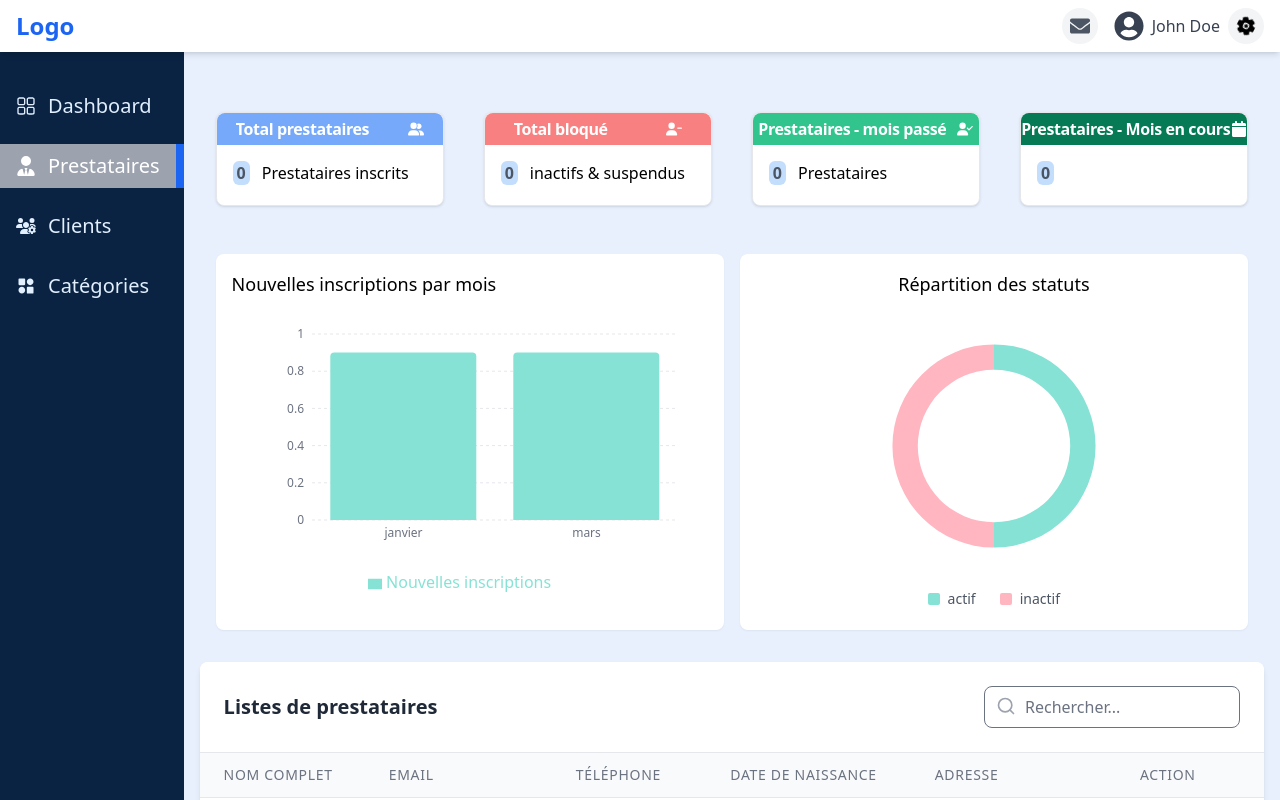
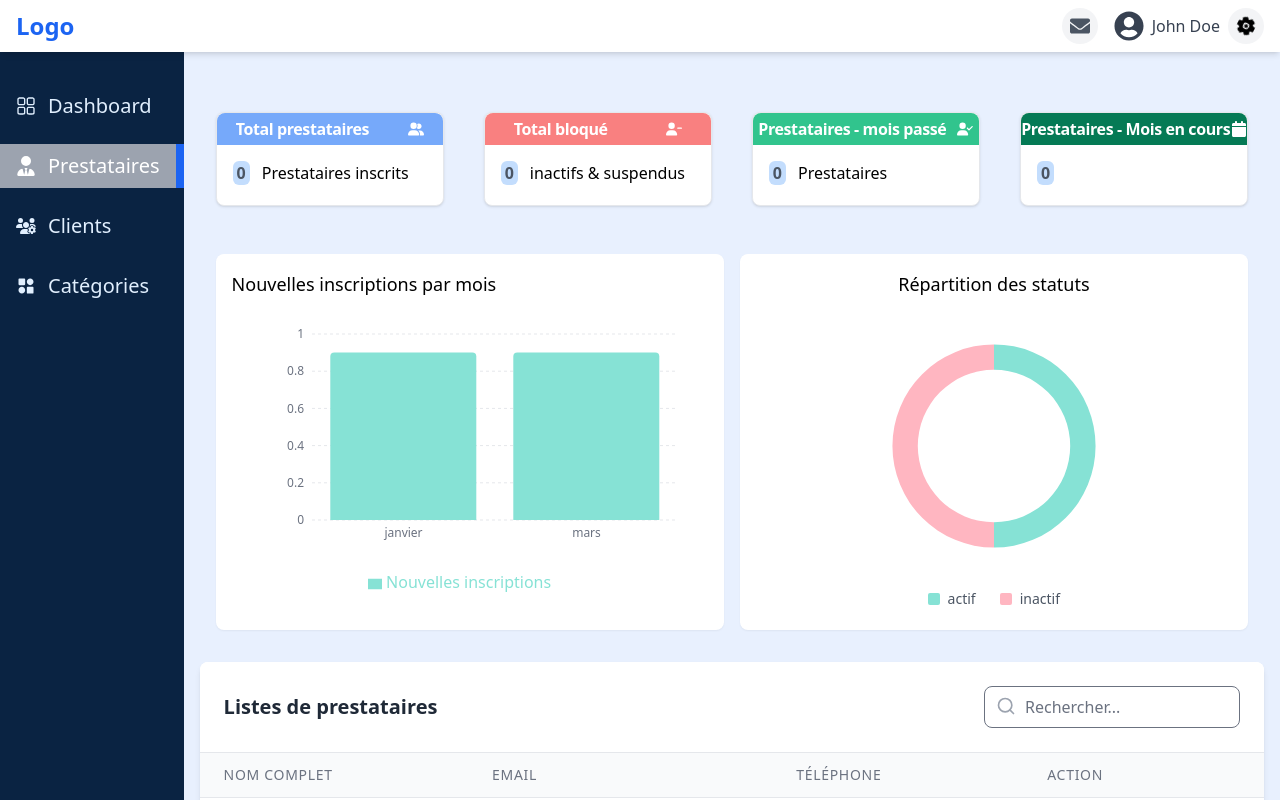
Before and after one commit to fallouwade/frontendTache21, a React (Vite) app: page /dashboardAdmin/prestataire in a window 1280 px wide. Built offline with nearby package versions, Linux system fonts and the light colour scheme.

Commit message:
update structure

```diff
--- a/src/Pages/Prestataire.jsx
+++ b/src/Pages/Prestataire.jsx
@@ -21,14 +21,6 @@ export default function Prestataire() {
       header: 'Téléphone',
       accessorKey: 'phone',
     },
-    {
-      header: 'Date de naissance',
-      accessorKey: 'birthDate',
-    },
-    {
-      header: 'Adresse',
-      accessorKey: 'address',
-    }
   ];
 
   const data = [
@@ -37,88 +29,66 @@ export default function Prestataire() {
       email: 'john@example.com',
       phone: '+1 234 567 890',
       birthDate: '15/04/1990',
-      address: '123 Rue Example, Ville',
-      action: '<button>Consulter</button>'
     },
     {
       fullName: 'John Doe',
       email: 'john@example.com',
       phone: '+1 234 567 890',
       birthDate: '15/04/1990',
-      address: '123 Rue Example, Ville',
-      action: '<button>Consulter</button>'
     },
     {
       fullName: 'John Doe',
       email: 'john@example.com',
       phone: '+1 234 567 890',
       birthDate: '15/04/1990',
-      address: '123 Rue Example, Ville',
-      action: '<button>Consulter</button>'
     },
     {
       fullName: 'John Doe',
       email: 'john@example.com',
       phone: '+1 234 567 890',
       birthDate: '15/04/1990',
-      address: '123 Rue Example, Ville',
-      action: '<button>Consulter</button>'
     },
     {
       fullName: 'John Doe',
       email: 'john@example.com',
       phone: '+1 234 567 890',
       birthDate: '15/04/1990',
-      address: '123 Rue Example, Ville',
-      action: '<button>Consulter</button>'
     },
     {
       fullName: 'John Doe',
       email: 'john@example.com',
       phone: '+1 234 567 890',
       birthDate: '15/04/1990',
-      address: '123 Rue Example, Ville',
-      action: '<button>Consulter</button>'
     },
     {
       fullName: 'John Doe',
       email: 'john@example.com',
       phone: '+1 234 567 890',
       birthDate: '15/04/1990',
-      address: '123 Rue Example, Ville',
-      action: '<button>Consulter</button>'
     },
     {
       fullName: 'John Doe',
       email: 'john@example.com',
       phone: '+1 234 567 890',
       birthDate: '15/04/1990',
-      address: '123 Rue Example, Ville',
-      action: '<button>Consulter</button>'
     },
     {
       fullName: 'John Doe',
       email: 'john@example.com',
       phone: '+1 234 567 890',
       birthDate: '15/04/1990',
-      address: '123 Rue Example, Ville',
-      action: '<button>Consulter</button>'
     },
     {
       fullName: 'John Doe',
       email: 'john@example.com',
       phone: '+1 234 567 890',
       birthDate: '15/04/1990',
-      address: '123 Rue Example, Ville',
-      action: '<button>Consulter</button>'
     },
     {
       fullName: 'John Doe',
       email: 'john@example.com',
       phone: '+1 234 567 890',
       birthDate: '15/04/1990',
-      address: '123 Rue Example, Ville',
-      action: '<button>Consulter</button>'
     },
     // Ajoutez plus de données ici
   ];
--- a/src/Pages/ProfilPrestataire.jsx
+++ b/src/Pages/ProfilPrestataire.jsx
@@ -39,27 +39,23 @@ const ProfilPrestataire = () => {
                 {/* Right Column */}
                 <div className="md:col-span-2">
                     <div className="mb-6">
-                        <h3 className="font-semibold mb-4">Informations</h3>
+                        <h3 className="font-semibold mb-4 text-center border">Informations</h3>
                         <div className="grid grid-cols-2 gap-4">
                             <div>
-                                <p className="text-gray-600 text-sm">AGE</p>
-                                <p className="font-medium">28 ans</p>
+                                <p className="text-gray-600 text-sm">REGION</p>
+                                <p className="font-medium">Dakar</p>
                             </div>
                             <div>
-                                <p className="text-gray-600 text-sm">ANNEE D'EXPERIENCE</p>
-                                <p className="font-medium">6 ans</p>
+                                <p className="text-gray-600 text-sm">ADRESSE E-MAIL</p>
+                                <p className="font-medium">salioubâ@gmail.com</p>
+                            </div>
+                            <div>
+                                <p className="text-gray-600 text-sm">DEPARTEMENT</p>
+                                <p className="font-medium">Pikine</p>
                             </div>
                             <div>
                                 <p className="text-gray-600 text-sm">TELEPHONE</p>
-                                <p className="font-medium">+221 77 199 65 89</p>
-                            </div>
-                            <div>
-                                <p className="text-gray-600 text-sm">EMAIL</p>
-                                <p className="font-medium">saliou@gmail.com</p>
-                            </div>
-                            <div>
-                                <p className="text-gray-600 text-sm">ADRESSE</p>
-                                <p className="font-medium">Grand yoff, Arafat</p>
+                                <p className="font-medium">77 712 39 46</p>
                             </div>
                         </div>
                     </div>
```
